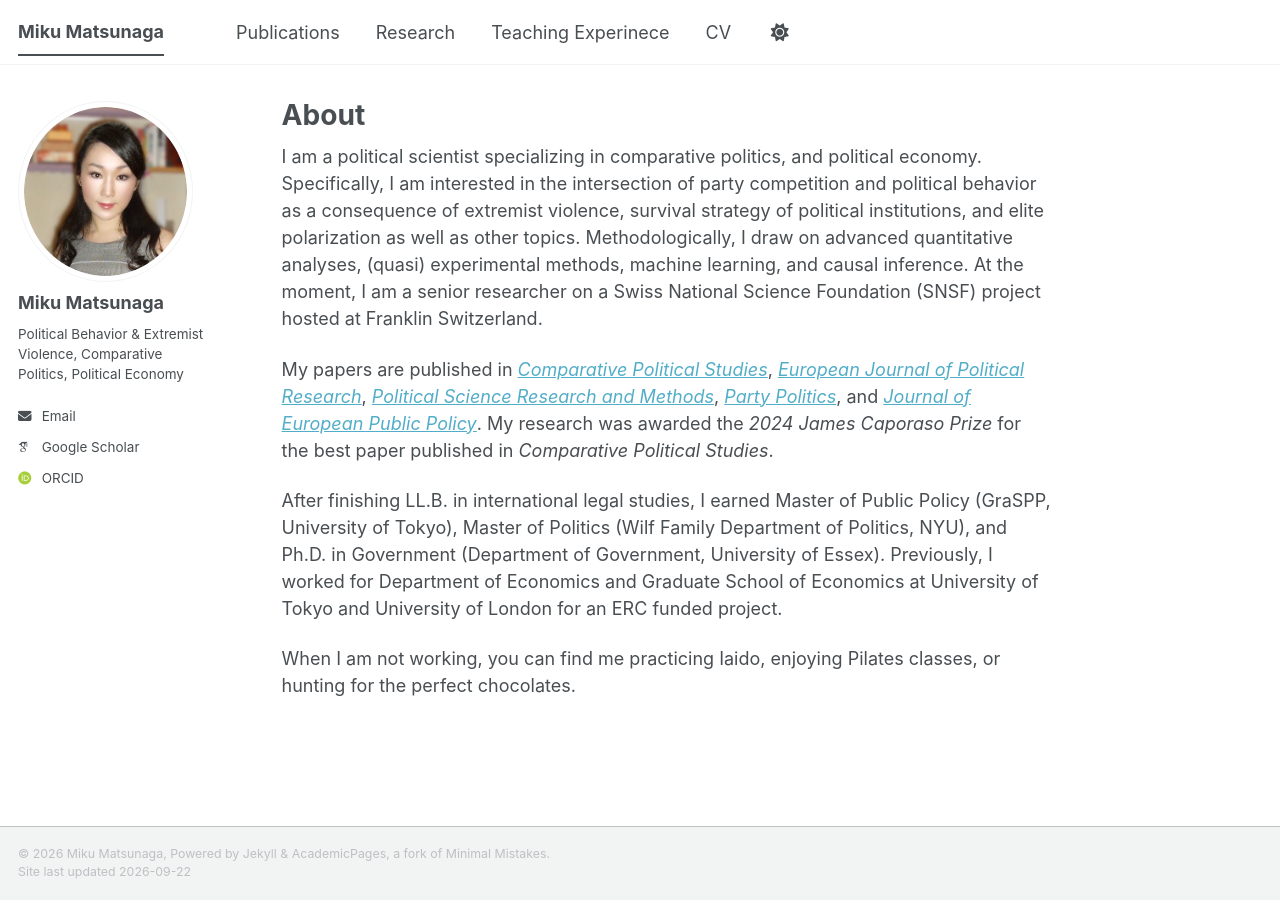
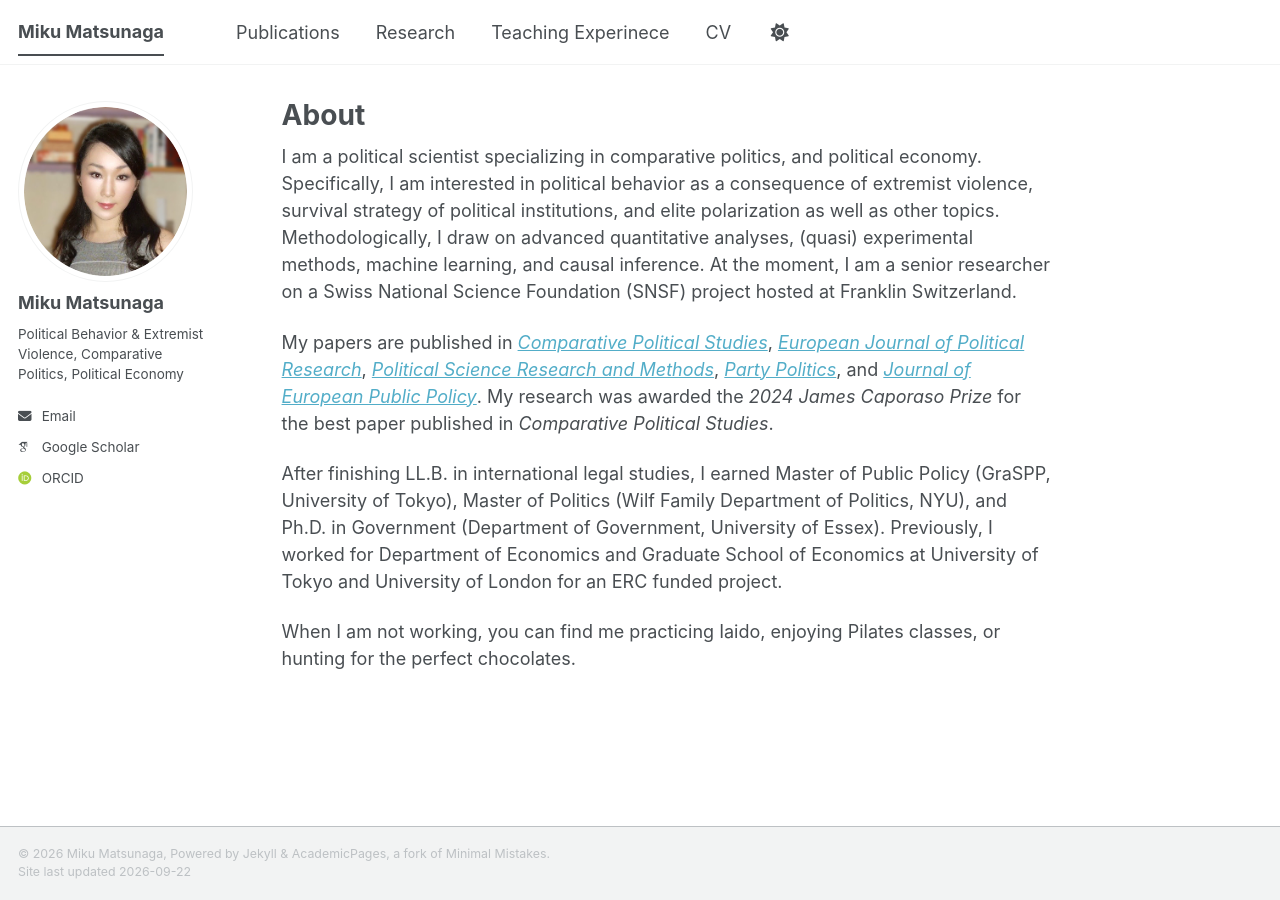
Before and after one commit to mikumatsunaga/mikumatsunaga.github.io, a Jekyll site: the page built from _pages/about.md, in a window 1280 px wide. Built offline with Jekyll 4.4.1, drawn with Linux system fonts in a browser that asks for light colours; some web fonts are replaced; a script bundle is joined from its source files by our own code; library files that are not in the unit come from our copies.

Commit message:
Update about.md

```diff
--- a/_pages/about.md
+++ b/_pages/about.md
@@ -9,7 +9,7 @@
 
 
 
-I am a political scientist specializing in comparative politics, and political economy. Specifically, I am interested in the intersection of party competition and political behavior as a consequence of extremist violence, survival strategy of political institutions, and elite polarization as well as other topics. Methodologically, I draw on advanced quantitative analyses, (quasi) experimental methods, machine learning, and causal inference. At the moment, I am a senior researcher on a Swiss National Science Foundation (SNSF) project hosted at Franklin Switzerland.
+I am a political scientist specializing in comparative politics, and political economy. Specifically, I am interested in political behavior as a consequence of extremist violence, survival strategy of political institutions, and elite polarization as well as other topics. Methodologically, I draw on advanced quantitative analyses, (quasi) experimental methods, machine learning, and causal inference. At the moment, I am a senior researcher on a Swiss National Science Foundation (SNSF) project hosted at Franklin Switzerland.
 
 My papers are published in [*Comparative Political Studies*](https://journals.sagepub.com/doi/abs/10.1177/00104140231169021), [*European Journal of Political Research*](https://ejpr.onlinelibrary.wiley.com/doi/10.1111/1475-6765.12668), [*Political Science Research and Methods*](https://www.cambridge.org/core/journals/political-science-research-and-methods/article/strengthening-mainstream-consensus-the-effect-of-radical-right-populist-parties-on-the-defense-policies-of-left-parties/F65029B987DC84770D2E3A081925EF2A), [*Party Politics*](https://journals.sagepub.com/doi/10.1177/13540688221107084), and [*Journal of European Public Policy*](https://www.tandfonline.com/doi/full/10.1080/13501763.2025.2490814).  My research was awarded the *2024 James Caporaso Prize* for the best paper published in *Comparative Political Studies*.
 
```
